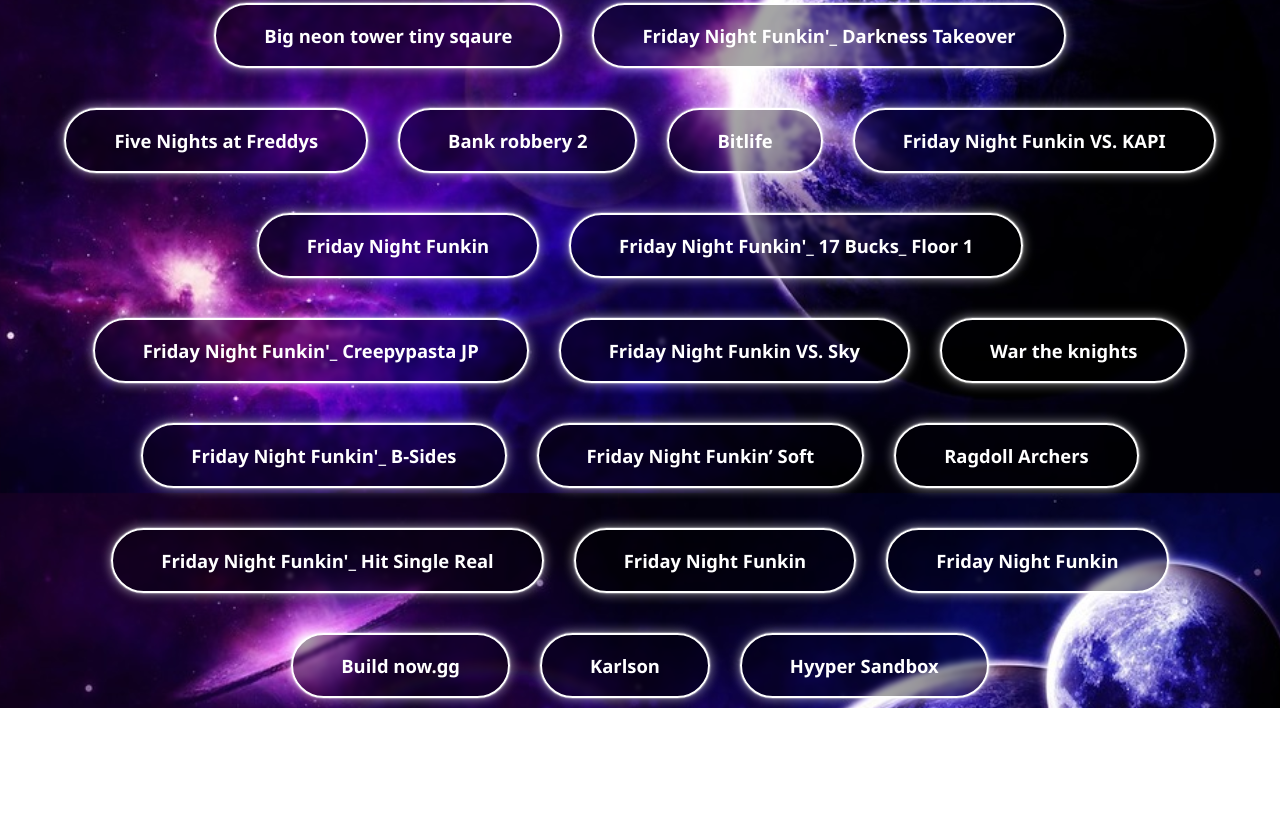
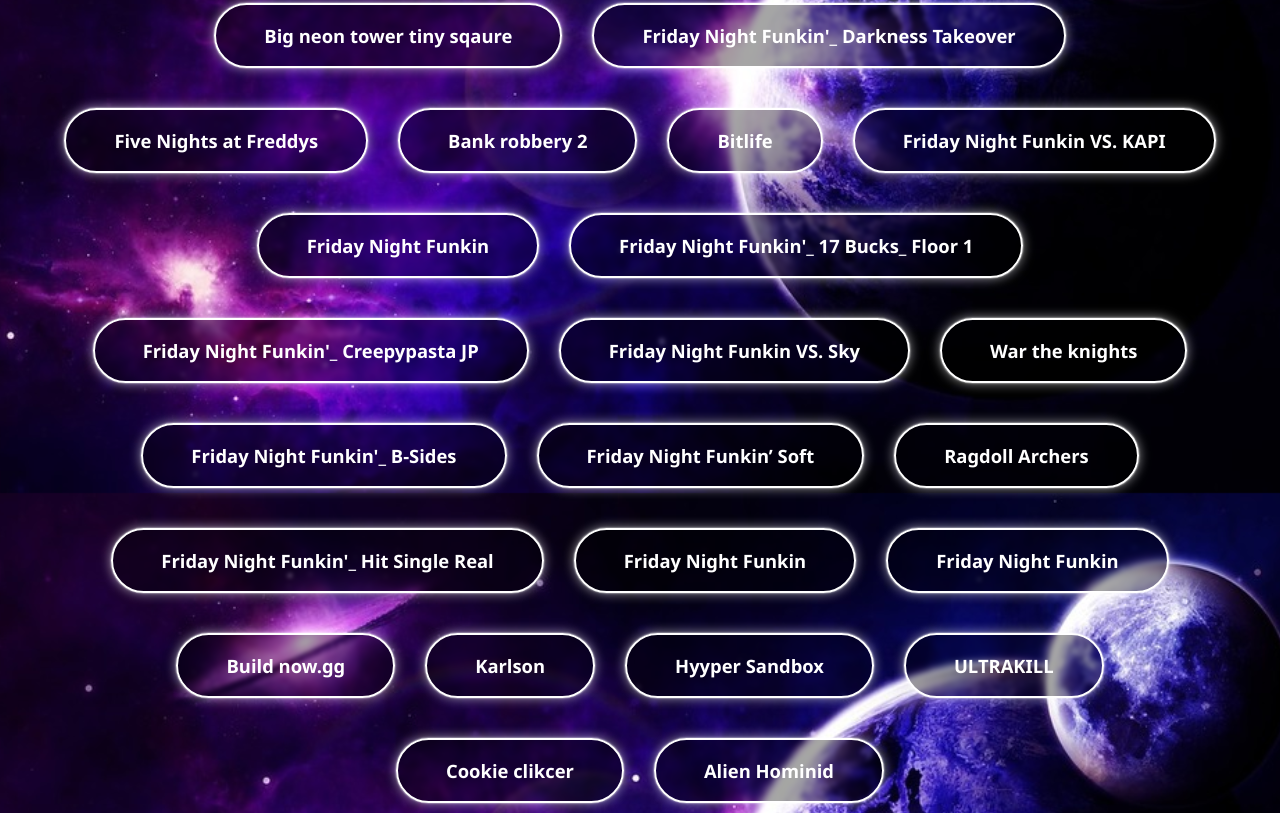
Before and after one commit to ELEAHIM/ELEAHIM-SITE, a plain HTML site: page index.html in a window 1280 px wide. Shown: the part 307-1120 px from the top of the page. Before the commit the page ends 1015 px from the top, so only its background shows below. Drawn offline with Linux system fonts and the light colour scheme.

Commit message:
Update index.html

```diff
--- a/index.html
+++ b/index.html
@@ -88,7 +88,9 @@
   <a href="Games/BuildNow.gg.html" class="neon-btn">Build now.gg</a>
   <a href="Games/karlson.html" class="neon-btn">Karlson</a>
   <a href="Games/Hypper Sandbox.html" class="neon-btn">Hyyper Sandbox</a>
-
+  <a href="Games/ULTRAKILL.html" class="neon-btn">ULTRAKILL</a>
+  <a href="Games/Cookie Clicker.html" class="neon-btn">Cookie clikcer</a>
+  <a href="Games/Alien Hominid.html" class="neon-btn">Alien Hominid</a>
 
 
     <!-- Add as many buttons as you'd like, they will wrap to new lines as necessary -->
```
